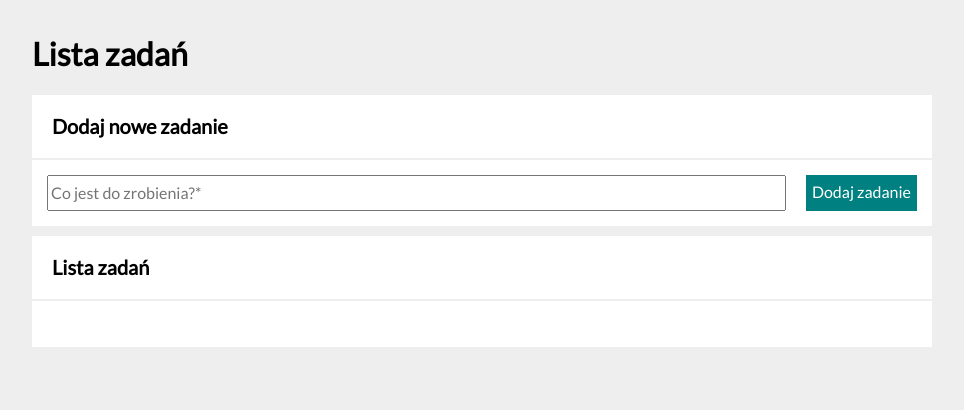
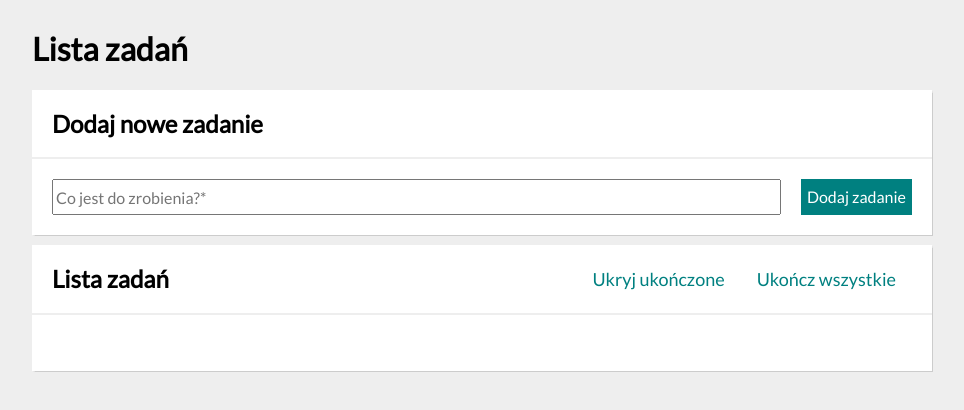
Before and after one commit to Ziko225/task-list, a plain HTML site: page index.html in a window 1280 px wide. Shown: the whole page, without its empty margins (158-1122 px from the left). Drawn offline with nearby package versions, Linux system fonts and the light colour scheme.

Commit message:
add buttons hideTask, endTask add change intro.jpg

```diff
--- a/css/form.css
+++ b/css/form.css
@@ -23,7 +23,7 @@
     flex-grow: 1;
 }
 
-@media (max-width: 768px) {
+@media (max-width: 700px) {
     .form {
         flex-direction: column;
     }
--- a/css/main.css
+++ b/css/main.css
@@ -1,21 +1,5 @@
 .main {
     max-width: 900px;
-    padding: 15px;
+    padding: 10px;
     margin: auto;
 }
-
-.section {
-    background-color: white;
-    margin: 10px 0;
-
-}
-
-.section__header {
-    font-size: 20px;
-    padding: 20px;
-    margin: 0px;
-    border-bottom: 2px solid #eee;
-}
-.section__body {
-    padding: 15px;
-}
--- /dev/null
+++ b/css/section.css
@@ -0,0 +1,51 @@
+.section {
+    background-color: white;
+    margin: 10px 0;
+    box-shadow: 0.5px 0.5px 1px #ccc;
+}
+
+.section__header {
+    padding: 20px;
+    margin: 0px;
+    border-bottom: 2px solid #eee;
+}
+
+.section__body {
+    padding: 20px;
+}
+
+.section__header--titles {
+    margin: 0px;
+    flex-grow: 1;
+}
+
+.section__header--withButtons {
+    display: flex;
+}
+
+.header__button {
+    justify-self: flex-end;
+    color: teal;
+    background-color: white;
+    border-style: none;
+    font-size: 18px;
+    margin: 0px 10px;
+}
+
+.header__button:hover{
+    color:rgb(0, 169, 169)
+}
+
+.header__button:active{
+    color:rgb(0, 189, 189)
+}
+
+@media (max-width:700px) {
+    .section__header--withButtons {
+        flex-direction: column;
+    }
+
+    .header__button {
+        margin-top: 20px;
+    }
+}
--- a/index.html
+++ b/index.html
@@ -18,6 +18,7 @@
     <link href="css/main.css" rel="stylesheet">
     <link href="css/form.css" rel="stylesheet">
     <link href="css/list.css" rel="stylesheet">
+    <link href="css/section.css" rel="stylesheet">
     <link href="./img/icon.png" rel="icon">
 </head>
 
@@ -38,7 +39,11 @@
             </form>
         </section>
         <section class="section">
-            <h2 class="section__header">Lista zadań</h2>
+            <div class="section__header section__header--withButtons">
+                <h2 class="section__header--titles">Lista zadań</h2>
+                <button class="header__button">Ukryj ukończone</button> <!-- Muszi być w js -->
+                <button class="header__button">Ukończ wszystkie</button> <!-- Muszi być w js -->
+            </div>
             <ul class="section__body js-tasks">
             </ul>
         </section>
--- a/js/script.js
+++ b/js/script.js
@@ -3,7 +3,7 @@
     ];
 
     const addNewTask = (newTaskContent) => {
-        tasks.push({
+        tasks.push({ //remove
             content: newTaskContent,
         })
 
@@ -11,7 +11,7 @@
     };
 
     const removeTask = (index) => {
-        tasks.splice(index, 1);
+        tasks.splice(index, 1); //Remove
         render();
     }
 
```
Also changed, not shown: img/intro.jpg.
